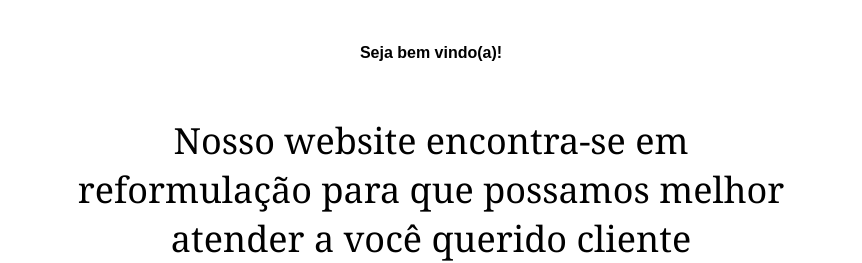
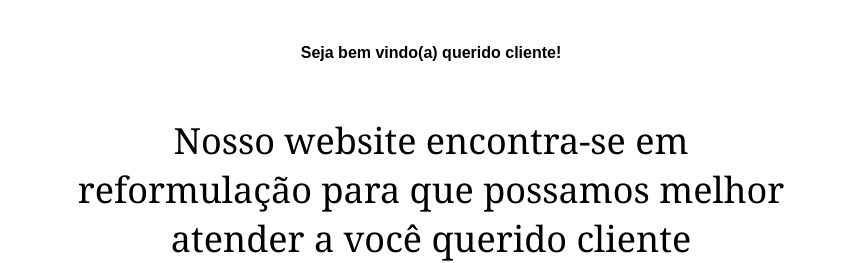
Before and after one commit to americanutrition/teste1, a plain HTML site: page index.html in a window 1280 px wide. Shown: the top 263 px of the page, without its empty margins (209-1071 px from the left). Drawn offline with Linux system fonts and the light colour scheme.

Commit message:
Mudança
mudança

```diff
--- a/index.html
+++ b/index.html
@@ -24,7 +24,7 @@ type='text/javascript';e.parentNode.insertBefore($,e)})(document,'script');
 <body>
 <div align="center"><br />
     <br />
-          <span class="style3"><strong>Seja bem vindo(a)!</strong><br />
+          <span class="style3"><strong>Seja bem vindo(a) querido cliente!</strong><br />
               <br />
               <br />
               <br />
```
